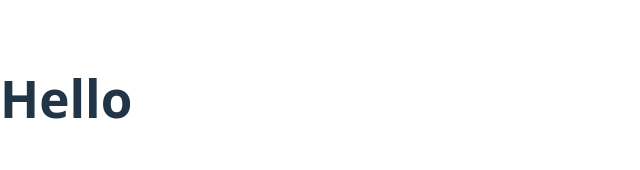
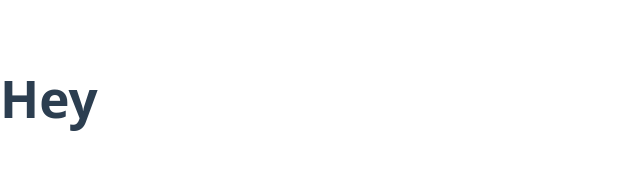
Before and after one commit to Cinumin/myportfolio, a React (Vite) app: page / in a window 1280 px wide. Shown: the part 302-472 px from the top of the page, without its empty margins (0-640 px from the left). Built offline with nearby package versions, Linux system fonts and the light colour scheme.

Commit message:
Update App.jsx

```diff
--- a/src/App.jsx
+++ b/src/App.jsx
@@ -7,11 +7,10 @@ function App() {
   const [count, setCount] = useState(0)
 
   return (
-    <>
-      <div>
-        <h1 id="greeting">Hello</h1>
-      </div>
-    </>
+   <div>
+    <h1 id="welcome"> Hey </h1>
+
+   </div>
   )
 }
 
```
